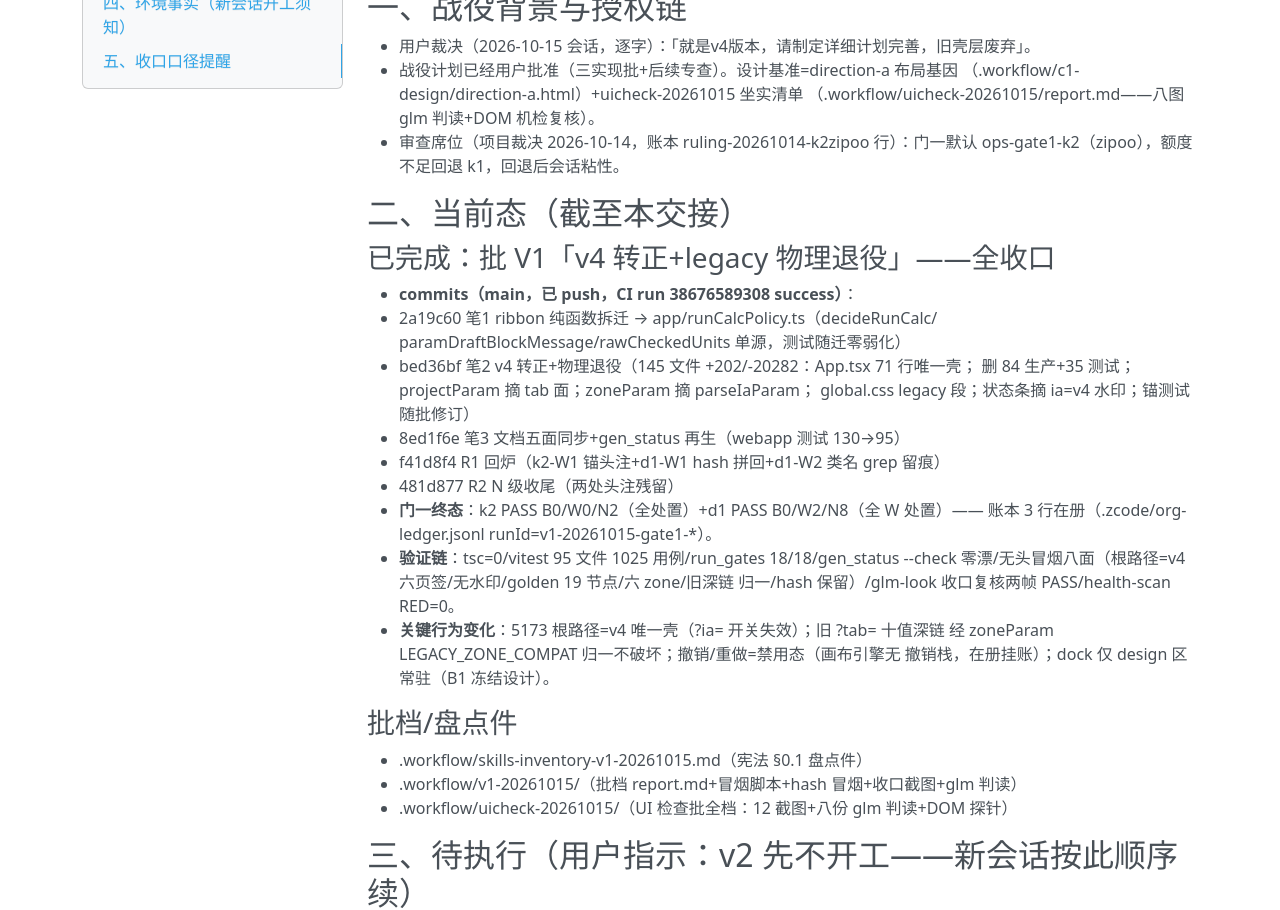
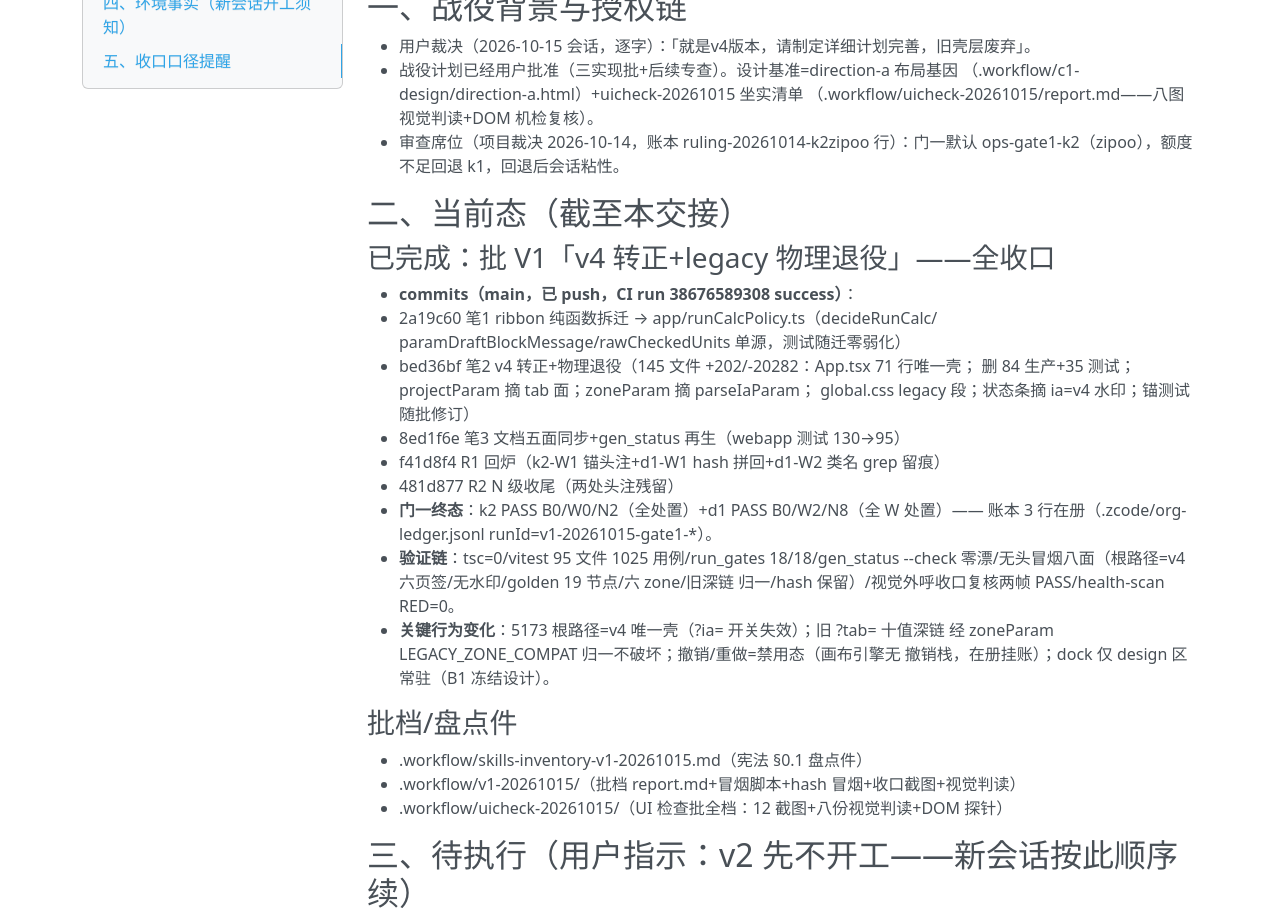
Before and after one commit to yyx20040712/waterprint, an MkDocs documentation site: the page built from docs/handoff/v4campaign-2026-10-15.md, in a window 1280 px wide and 1400 px high. Shown: the part 365-1275 px from the top of the window. Built offline with MkDocs 1.6.1, drawn with Linux system fonts in a browser that asks for light colours; nearby versions of some CDN libraries; some of the changed text lies outside the part shown.

Commit message:
v2-20261015 笔0 交接件模型代号中性化（CI 红修复——v1 交接笔escaped缺陷处置）：docs/handoff/v4campaign-2026-10-15.md 八处视觉判读代号改中性表述（「glm 判读」→「视觉判读」、「glm-look 收口复核」→「视觉外呼收口复核」、命令行实文指针化到仓外批档与技能仓——避脚本名/通道名字面入仓），模型代号门禁零命中。验证实录：check_model_names 零命中+run_gates 全门禁通过（[OK] 全部门禁通过——CI run 38677437011 failure 根因闭）。批次=v2-20261015 笔0（开工体检异常处置——上一会话交接笔 push 后 CI 红未回查，escaped-defect 随批记台账）。

```diff
--- a/docs/handoff/v4campaign-2026-10-15.md
+++ b/docs/handoff/v4campaign-2026-10-15.md
@@ -10,7 +10,7 @@
 - 用户裁决（2026-10-15 会话，逐字）：「就是v4版本，请制定详细计划完善，旧壳层废弃」。
 - 战役计划已经用户批准（三实现批+后续专查）。设计基准=direction-a 布局基因
   （.workflow/c1-design/direction-a.html）+uicheck-20261015 坐实清单
-  （.workflow/uicheck-20261015/report.md——八图 glm 判读+DOM 机检复核）。
+  （.workflow/uicheck-20261015/report.md——八图视觉判读+DOM 机检复核）。
 - 审查席位（项目裁决 2026-10-14，账本 ruling-20261014-k2zipoo 行）：门一默认
   ops-gate1-k2（zipoo），额度不足回退 k1，回退后会话粘性。
 
@@ -31,7 +31,7 @@
   账本 3 行在册（.zcode/org-ledger.jsonl runId=v1-20261015-gate1-*）。
 - **验证链**：tsc=0/vitest 95 文件 1025 用例/run_gates 18/18/gen_status --check
   零漂/无头冒烟八面（根路径=v4 六页签/无水印/golden 19 节点/六 zone/旧深链
-  归一/hash 保留）/glm-look 收口复核两帧 PASS/health-scan RED=0。
+  归一/hash 保留）/视觉外呼收口复核两帧 PASS/health-scan RED=0。
 - **关键行为变化**：5173 根路径=v4 唯一壳（?ia= 开关失效）；旧 ?tab= 十值深链
   经 zoneParam LEGACY_ZONE_COMPAT 归一不破坏；撤销/重做=禁用态（画布引擎无
   撤销栈，在册挂账）；dock 仅 design 区常驻（B1 冻结设计）。
@@ -39,8 +39,8 @@
 ### 批档/盘点件
 
 - .workflow/skills-inventory-v1-20261015.md（宪法 §0.1 盘点件）
-- .workflow/v1-20261015/（批档 report.md+冒烟脚本+hash 冒烟+收口截图+glm 判读）
-- .workflow/uicheck-20261015/（UI 检查批全档：12 截图+八份 glm 判读+DOM 探针）
+- .workflow/v1-20261015/（批档 report.md+冒烟脚本+hash 冒烟+收口截图+视觉判读）
+- .workflow/uicheck-20261015/（UI 检查批全档：12 截图+八份视觉判读+DOM 探针）
 
 ## 三、待执行（用户指示：v2 先不开工——新会话按此顺序续）
 
@@ -59,8 +59,7 @@
    撤销/重做保持禁用态加标签（撤销栈实装=挂账不在本战役）。
 5. viewer3d 默认取景：初始相机帧选全模型（修「模型簇占屏 8%」——
    features/viewer3d Scene 相机面）。
-6. 验证：无头截图（含 drafting.siteplan 子页——V1 冒烟盲区在案）+glm-look
-   三段流+双审 k2+d1+health-scan。
+6. 验证：无头截图（含 drafting.siteplan 子页——V1 冒烟盲区在案）+设计岗视觉外呼三段流+双审 k2+d1+health-scan。
 
 ### 批 V3「信息专业度」（V2 收口后）
 
@@ -93,8 +92,7 @@
   样板=.workflow/v1-20261015/closeshot.mjs。
 - golden 项目：c5f6667078044c45a7c4550073f1f5e3（golden-市政主线，19 单元
   17 边）。
-- glm-look：node ~/.zcode/skills/ai-dev-org/scripts/glm-look.mjs --prompt 判据.md
-  图.png -o 报告.md --channel glm（单图制式——双图 max_tokens 截断在案）。
+- 设计岗视觉外呼：命令制式=技能 ai-dev-org scripts/ 视觉外呼工具（判据.md+图+报告三参；单图制式——双图 max_tokens 截断在案；命令实文=.workflow 批档与技能仓——本件指针化避代号入仓）。
 - **legacy 面已物理退役**：probe-2b6 五区锚（ribbon/model-tree/unit-library/
   settings/ai-seat）已无承载——任何未来 e2e/探针批须改用 shellV4 testid
   锚族（wp-v4-*）。
@@ -102,7 +100,7 @@
 ## 五、收口口径提醒
 
 - 每批：skills-inventory 落盘→分笔中文 commit（意图+验证实录电报体）→
-  vitest/tsc/build/run_gates 全绿→无头冒烟→glm-look（UI 面纪律）→门一
+  vitest/tsc/build/run_gates 全绿→无头冒烟→设计岗视觉外呼（UI 面纪律）→门一
   双审（k2 默认+d1）→health-scan RED=0→push 后 CI 绿回查。
 - ≤500 行/契约头/features 分层门随批过；增删测试文件后 gen_status 再生。
 - webapp 测试不在锁面（lock_tests=Python 侧，AI 禁跑）。
```
